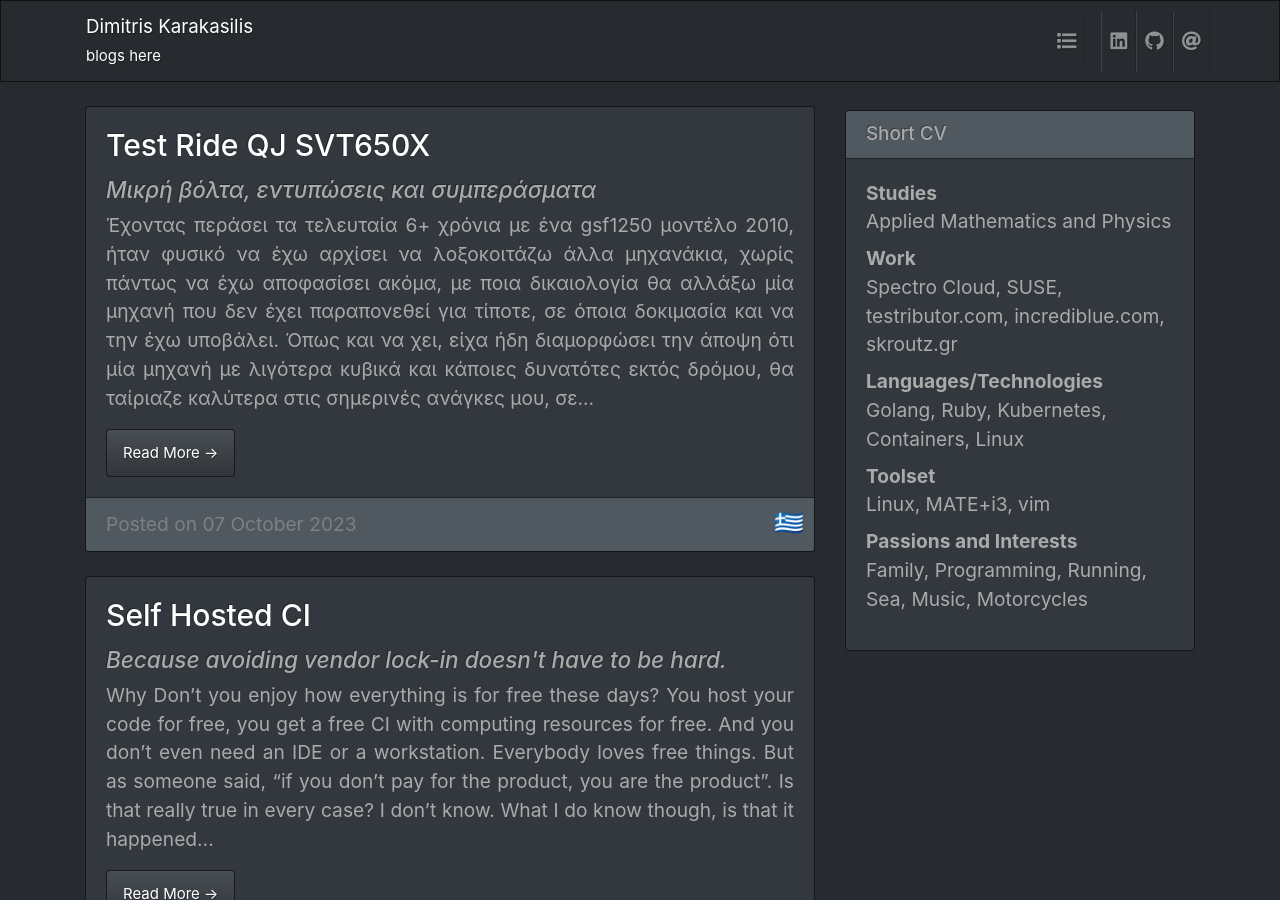
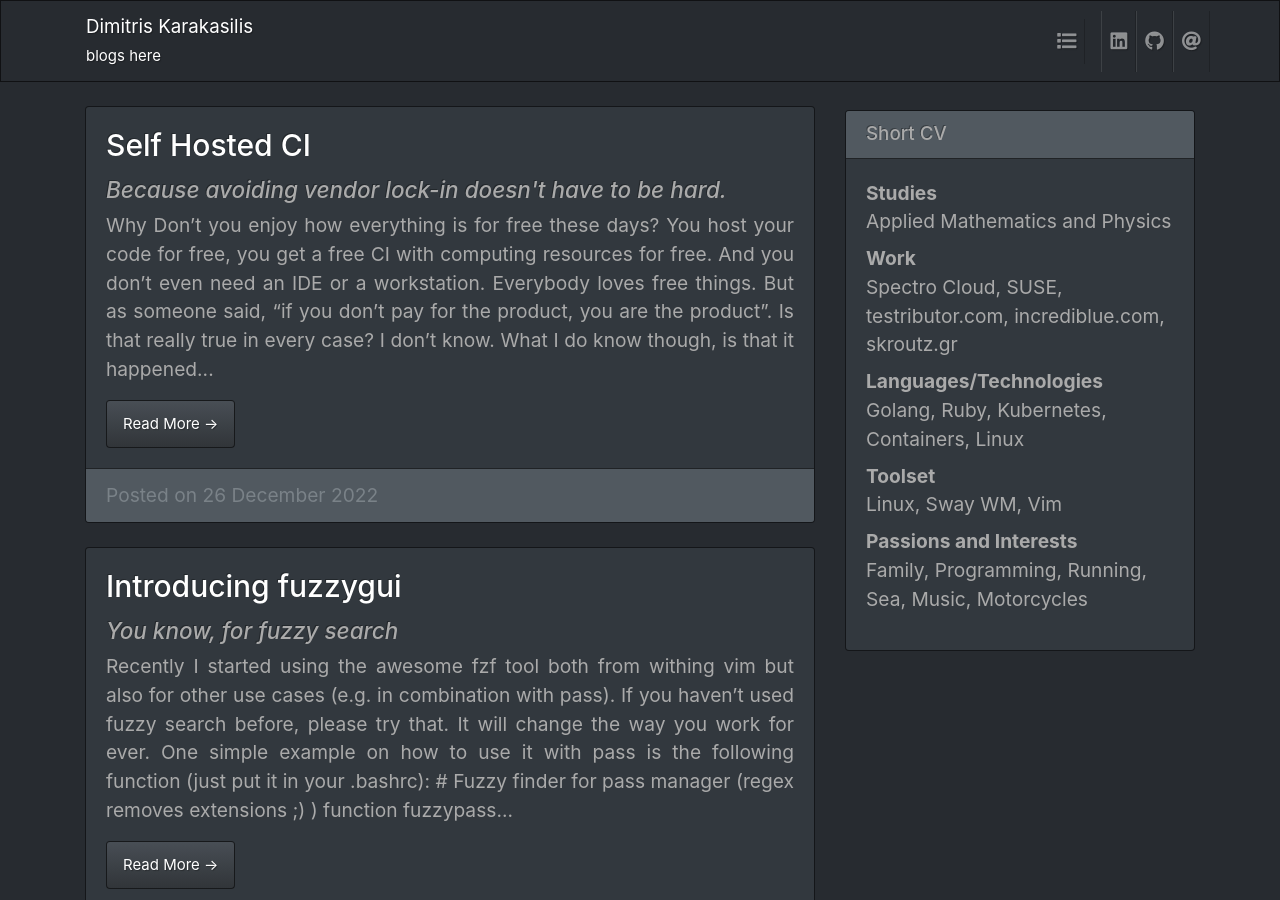
Before and after one commit to jimmykarily/myblog, a Jekyll site: the page built from index.html, in a window 1280 px wide and 900 px high. Built offline with Jekyll 4.4.1, drawn with Linux system fonts in a browser that asks for light colours; nearby versions of some CDN libraries; the list of posts is cut into pages by our own code; some of the changed text lies outside the part shown.

```diff
--- a/_includes/sidebar.html
+++ b/_includes/sidebar.html
@@ -26,7 +26,7 @@
         <dt>Languages/Technologies</dt>
         <dd>Golang, Ruby, Kubernetes, Containers, Linux</dd>
         <dt>Toolset</dt>
-        <dd>Linux, MATE+i3, vim</dd>
+        <dd>Linux, Sway WM, Vim</dd>
         <dt>Passions and Interests</dt>
         <dd>Family, Programming, Running, Sea, Music, Motorcycles</dd>
     </ul>
--- a/_posts/2023-10-07-qj-svt650x-review.markdown
+++ b/_posts/2023-10-07-qj-svt650x-review.markdown
@@ -5,6 +5,7 @@ description: Μικρή βόλτα, εντυπώσεις και συμπεράσ
 date:   2023-10-07
 tags: [moto, gr]
 language: el
+hidden: true
 ---
 
 ![svt650x](/images/svt650x-1.jpg)
```
